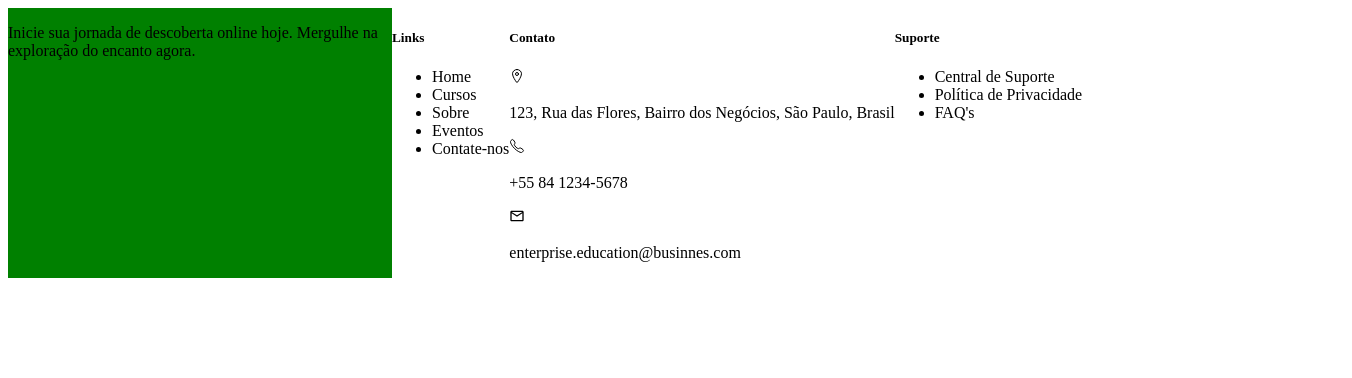
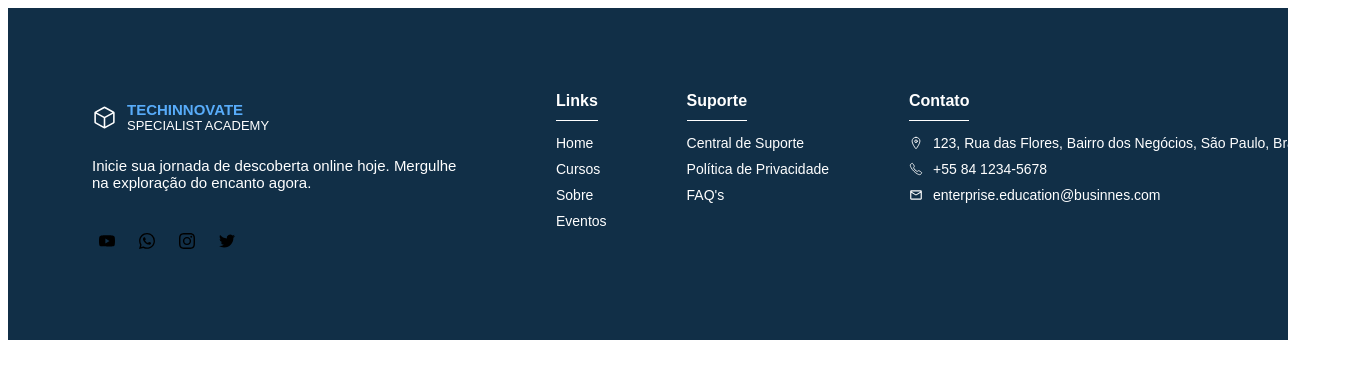
Before and after one commit to joanmdrs/website-for-company, a Next.js app in the folder website/: page /Footer/Footer in a window 1280 px wide. Shown: the top 378 px of the page, 1352 px wide, since content can reach past the window. Built offline with nearby package versions, Linux system fonts and the light colour scheme.

Commit message:
finalizando o footer

```diff
--- a/website/src/components/Logo/Logo.css
+++ b/website/src/components/Logo/Logo.css
@@ -6,22 +6,18 @@
     justify-content: center;
     align-items: center;
     gap: 10px;
-    color: #fff;
 }
 
 .company-name p{
     margin: 0;
     font-family: 'Montserrat', sans-serif;
-    color: #585858;
 }
 
 .company-name p:first-of-type {
     font-size: 15px;
     font-weight: 600;
-    color: #0B0B61 ;
 }
 
 .company-name p:last-of-type {
     font-size: 13px;
-    color: var(--primary-color);
 }
--- a/website/src/components/Logo/Logo.js
+++ b/website/src/components/Logo/Logo.js
@@ -4,13 +4,13 @@ import assetLogo from "../../assets/header/logo.png"
 import { PiCube } from "react-icons/pi";
 
 
-function Logo(){
+function Logo({corTitle, corSubtitle, corIcon}){
     return (
         <div className="component-logo">
-            <PiCube style={{color: "var(--primary-color)", fontSize: "25px"}} />
+            <PiCube style={{color: `${corIcon}`, fontSize: "25px"}} />
             <div className="company-name">
-                <p>TECHINNOVATE</p>
-                <p>SPECIALIST ACADEMY</p>
+                <p style={{color: `${corTitle}`}}>TECHINNOVATE</p>
+                <p  style={{color: `${corSubtitle}`}}>SPECIALIST ACADEMY</p>
             </div>
         </div>
     )
--- a/website/src/pages/Footer/Footer.css
+++ b/website/src/pages/Footer/Footer.css
@@ -1,14 +1,98 @@
 .footer-section {
     width: 100vw;
-    background-color: var(--primary-color);
+    background-color: #112F47;
 }
+
 .footer-box-top {
     display: flex;
+    gap: 40px;
     width: 100%;
+    padding-left: 5%;
+    padding-top: 5%;
+    padding-bottom: 5%;
+    border-bottom: 1px solid #fff;
 }
 
 .footer-info {
     width: 30%;
-    background-color: green;
+    padding: 20px;
+    display: flex;
+    flex-direction: column;
+    align-items: flex-start;
+}
 
+.footer-info p {
+    font-family: 'Nunito', sans-serif;
+    font-size: 15px;
+    color: #fff;
 }
+
+.footer-box-icons {
+    display: flex;
+    gap: 10px;
+    margin-top: 20px;
+}
+
+.footer-box-icon-social-media {
+    width: 20px;
+    height: 20px;
+    border-radius: 50%;
+    border: 1px solid var(--primary-color);
+    display: flex;
+    justify-content: center;
+    align-items: center;
+    padding: 5px;
+    cursor: pointer;
+}
+
+.footer-box-icon-social-media svg {
+    color: var(--primary-color);
+}
+
+.footer-links,
+.footer-contact,
+.footer-support {
+    min-width: fit-content;
+    color: #FFFFFF;
+    font-family: 'Nunito', sans-serif;
+    display: flex;
+    flex-direction: column;
+    padding: 20px;
+}
+
+.footer-links h4,
+.footer-contact h4,
+.footer-support h4 {
+    width: fit-content;
+    padding-bottom: 10px;
+    margin: 0;
+    border-bottom: 1px solid #fff;
+}
+
+.footer-links ul,
+.footer-contact ul,
+.footer-support ul {
+    text-decoration: none;
+    list-style: none;
+    font-family: 'Nunito', sans-serif;
+    font-size: 14px;
+    padding: 0;
+}
+
+.footer-links li,
+.footer-contact li,
+.footer-support li {
+    margin-bottom: 10px;
+    cursor: pointer;
+}
+
+
+.footer-contact ul li{
+    display: flex;
+    gap: 10px;
+    align-items: center;
+}
+
+.footer-contact ul li p {
+    margin: 0;
+}
--- a/website/src/pages/Footer/Footer.js
+++ b/website/src/pages/Footer/Footer.js
@@ -1,6 +1,12 @@
 import { IoCallOutline, IoLocationOutline } from "react-icons/io5"
 import "./Footer.css"
 import { MdOutlineEmail } from "react-icons/md"
+import Logo from "@/components/Logo/Logo"
+import { SiYoutube } from "react-icons/si";
+import { SiWhatsapp } from "react-icons/si";
+import { SiInstagram } from "react-icons/si";
+import { SiTwitter } from "react-icons/si";
+
 
 function Footer () {
 
@@ -10,46 +16,55 @@ function Footer () {
 
             <div className="footer-box-top">
                 <div className="footer-info">
-                    <div className="footer-logo"> </div>
+                    <Logo corIcon="#FFFFFF" corTitle="#58ACFA" corSubtitle="#FFFFFF"  />
                     <p> Inicie sua jornada de descoberta online hoje. Mergulhe na exploração do encanto agora. </p>
+                    <div className="footer-box-icons">
+                        <div className="footer-box-icon-social-media"><SiYoutube /></div>
+                        <div className="footer-box-icon-social-media"><SiWhatsapp /></div>
+                        <div className="footer-box-icon-social-media"><SiInstagram /></div>
+                        <div className="footer-box-icon-social-media"><SiTwitter /></div>
+                    </div>
                 </div>
                 <div className="footer-links">
 
-                    <h5> Links </h5>
+                    <h4> Links </h4>
                     <ul>
                         <li><a> Home </a></li>
                         <li><a> Cursos </a></li>
                         <li><a> Sobre  </a></li>
                         <li><a> Eventos </a></li>
-                        <li><a> Contate-nos </a></li>
                     </ul>
 
                 </div>
 
-                <div className="footer-contact">
-                    <h5> Contato </h5>
-                    <div>
-                            <IoLocationOutline />
-                            <p> 123, Rua das Flores, Bairro dos Negócios, São Paulo, Brasil</p>
-                        </div>
-
-                        <div>
-                            <IoCallOutline />
-                            <p> +55 84 1234-5678 </p>
-                        </div>
-
-                        <div>
-                            <MdOutlineEmail />
-                            <p>  enterprise.education@businnes.com </p>
-                        </div>
-                </div>
-
                 <div className="footer-support">
-                    <h5> Suporte </h5>
+                    <h4> Suporte </h4>
                     <ul>
                         <li><a> Central de Suporte </a></li>
                         <li><a> Política de Privacidade </a></li>
                         <li><a> FAQ's  </a></li>
+                    </ul>
+                </div>
+
+                <div className="footer-contact">
+                    <h4> Contato </h4>
+                    <ul>
+                        <li>
+                            <IoLocationOutline />
+                            <p> 123, Rua das Flores, Bairro dos Negócios, São Paulo, Brasil</p>
+                        </li>
+
+
+
+                        <li>
+                            <IoCallOutline />
+                            <p> +55 84 1234-5678 </p>
+                        </li>
+
+                        <li>
+                            <MdOutlineEmail />
+                            <p>  enterprise.education@businnes.com </p>
+                        </li>
                     </ul>
                 </div>
 
```
